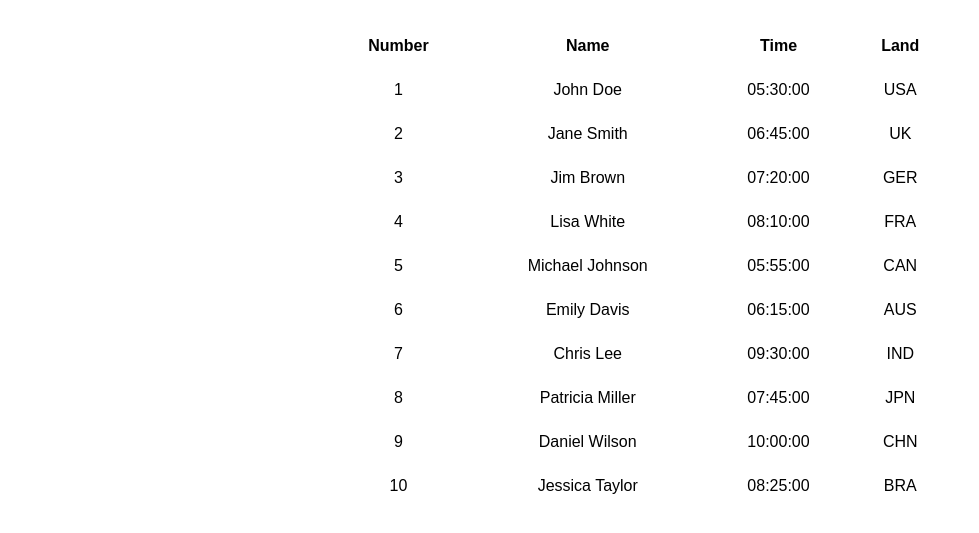
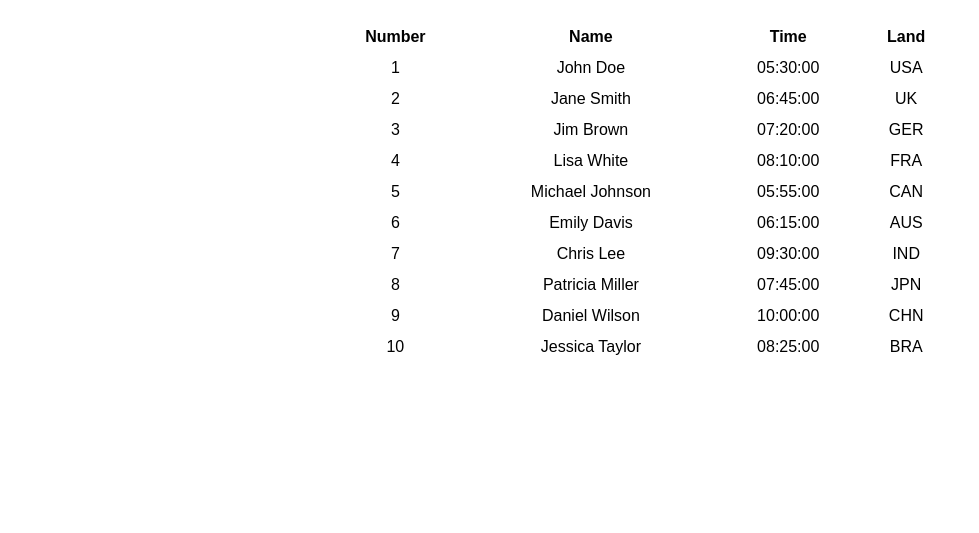
Before and after one commit to 6orazd/6orazd.github.io, a plain HTML site: page index.html in a window 1280 px wide. Shown: the part 61-594 px from the top of the page, without its empty margins (0-979 px from the left). Drawn offline with Linux system fonts and the light colour scheme.

Commit message:
Update index.html

```diff
--- a/index.html
+++ b/index.html
@@ -12,10 +12,10 @@
             width: 50%;
             margin: auto;
             border-collapse: separate;
-            border-spacing: 10px;
+            border-spacing: 5px;
         }
         th, td {
-            padding: 8px;
+            padding: 4px;
             text-align: center;
             background-color: transparent;
         }
```
